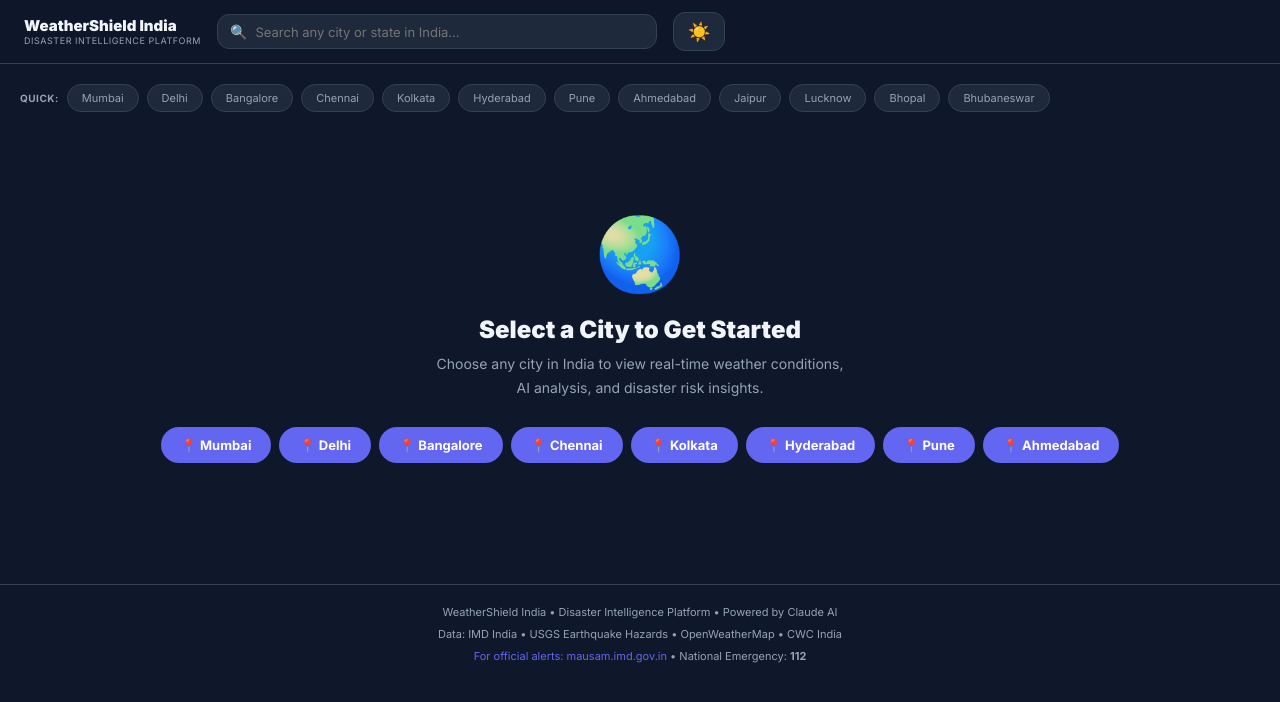
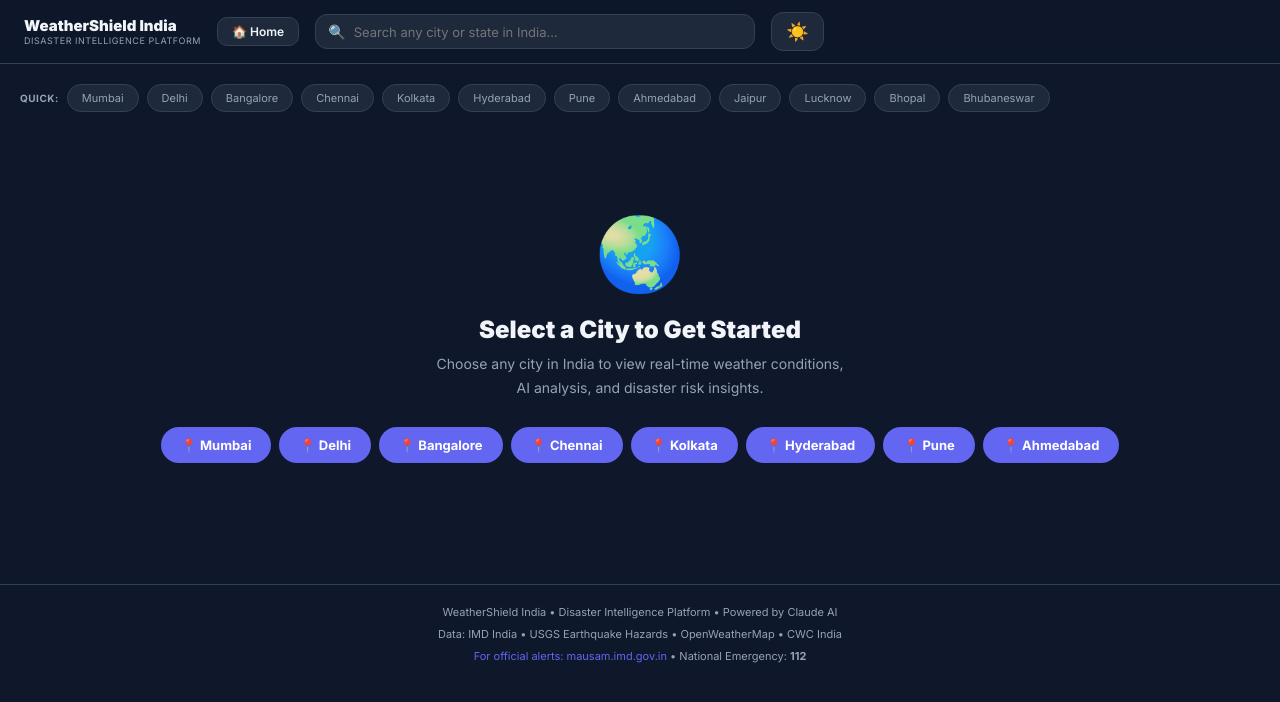
Before and after one commit to ameer2907/weathershield-india, a React (Vite) app: page / in a window 1280 px wide. Shown: the top 702 px of the page. Built offline with nearby package versions, Linux system fonts and the light colour scheme.

Commit message:
Update App.jsx

```diff
--- a/src/App.jsx
+++ b/src/App.jsx
@@ -93,6 +93,28 @@ useEffect(() => {
             <div style={{ fontSize: 9, color: ts, letterSpacing: '0.06em', textTransform: 'uppercase' }}>Disaster Intelligence Platform</div>
           </div>
         </div>
+        {/* Home Button */}
+<button
+  onClick={() => {
+    setSelectedCity(null);
+    setWeather(null);
+    setDisasters(null);
+    setQuery('');
+    setTab('overview');
+  }}
+  style={{
+    padding: '6px 14px',
+    borderRadius: 10,
+    border: `1px solid ${bd}`,
+    background: dark ? '#1e293b' : '#f1f5f9',
+    color: tc,
+    fontSize: 12,
+    fontWeight: 600,
+    cursor: 'pointer'
+  }}
+>
+  🏠 Home
+</button>
 
         {/* Search */}
         <div style={{ flex: 1, position: 'relative', maxWidth: 440 }}>
```
